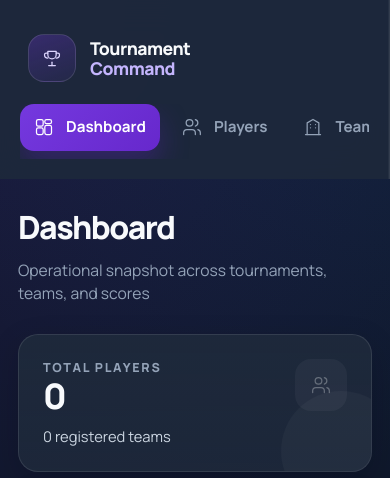
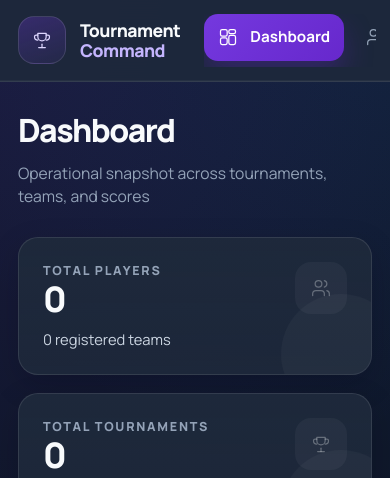
Before and after one commit to RaghavPrasanna9207/sports-tournament-manager, a Flask app: page / in a window 390 px wide. Shown: the top 478 px of the page. Run offline with Flask 3, Linux system fonts and the light colour scheme; data that the repository does not hold is empty.

Commit message:
made the side bar a top navigation bar

```diff
--- a/static/css/style.css
+++ b/static/css/style.css
@@ -42,7 +42,11 @@ body {
     line-height: 1.5;
 }
 
-.app-layout { display: flex; min-height: 100vh; }
+.app-layout {
+    display: flex;
+    flex-direction: column;
+    min-height: 100vh;
+}
 
 .error-banner {
     position: fixed;
@@ -85,24 +89,24 @@ body {
 }
 
 .sidebar {
-    width: var(--sidebar-width);
-    flex-shrink: 0;
+    width: 100%;
     position: sticky;
     top: 0;
-    height: 100vh;
-    padding: 28px 20px 20px;
+    z-index: 2000;
+    padding: 14px 20px;
     background: rgba(30, 41, 59, 0.92);
-    border-right: 1px solid var(--border);
-    box-shadow: inset -1px 0 0 rgba(255, 255, 255, 0.04);
+    border-bottom: 1px solid var(--border);
+    box-shadow: inset 0 -1px 0 rgba(255, 255, 255, 0.04);
     backdrop-filter: blur(16px);
     display: flex;
-    flex-direction: column;
+    align-items: center;
+    gap: 18px;
 }
 .sidebar-brand {
     display: flex;
     align-items: center;
     gap: 14px;
-    padding: 6px 8px 22px;
+    padding: 0 6px 0 4px;
 }
 .sidebar-logo {
     width: 48px;
@@ -127,9 +131,11 @@ body {
 }
 .sidebar-nav {
     display: flex;
-    flex-direction: column;
+    flex-direction: row;
     gap: 8px;
     flex: 1;
+    overflow-x: auto;
+    padding-bottom: 4px;
 }
 .nav-item {
     display: flex;
@@ -139,6 +145,7 @@ body {
     border-radius: 14px;
     color: var(--text-muted);
     text-decoration: none;
+    white-space: nowrap;
     transition: background var(--transition), color var(--transition), transform var(--transition);
 }
 .nav-item:hover {
@@ -160,17 +167,17 @@ body {
 }
 .nav-label { font-size: 0.95rem; font-weight: 700; }
 .sidebar-footer {
-    margin-top: 16px;
-    padding-top: 18px;
-    border-top: 1px solid var(--border);
+    margin-left: auto;
+    padding-left: 12px;
     color: var(--text-muted);
     font-size: 0.78rem;
-    text-align: center;
+    text-align: right;
+    white-space: nowrap;
 }
 
 .main-content {
     flex: 1;
-    padding: 36px 40px 48px;
+    padding: 28px 40px 48px;
     background: transparent;
 }
 .content-header {
@@ -684,18 +691,23 @@ tbody tr:last-child td { border-bottom: none; }
 }
 
 @media (max-width: 980px) {
-    .app-layout { flex-direction: column; }
     .sidebar {
-        width: 100%;
-        height: auto;
         position: static;
+        flex-wrap: wrap;
+        padding: 14px;
     }
     .sidebar-nav {
         overflow-x: auto;
-        flex-direction: row;
-        padding-bottom: 8px;
+        padding-bottom: 6px;
+        width: 100%;
+        order: 3;
     }
     .nav-item { flex: 0 0 auto; }
+    .sidebar-footer {
+        order: 2;
+        margin-left: 0;
+        padding-left: 0;
+    }
     .main-content { padding: 24px 18px 32px; }
     .dashboard-grid { grid-template-columns: 1fr; }
 }
```
